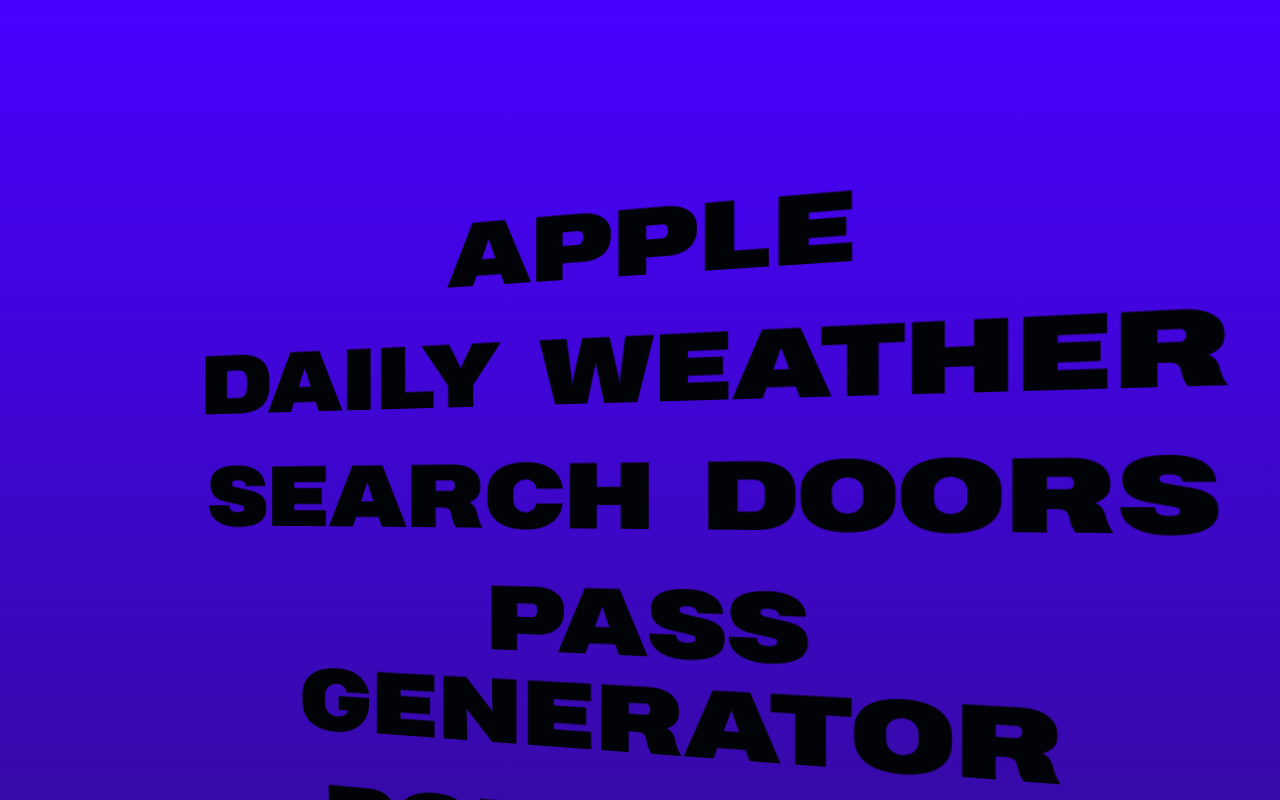
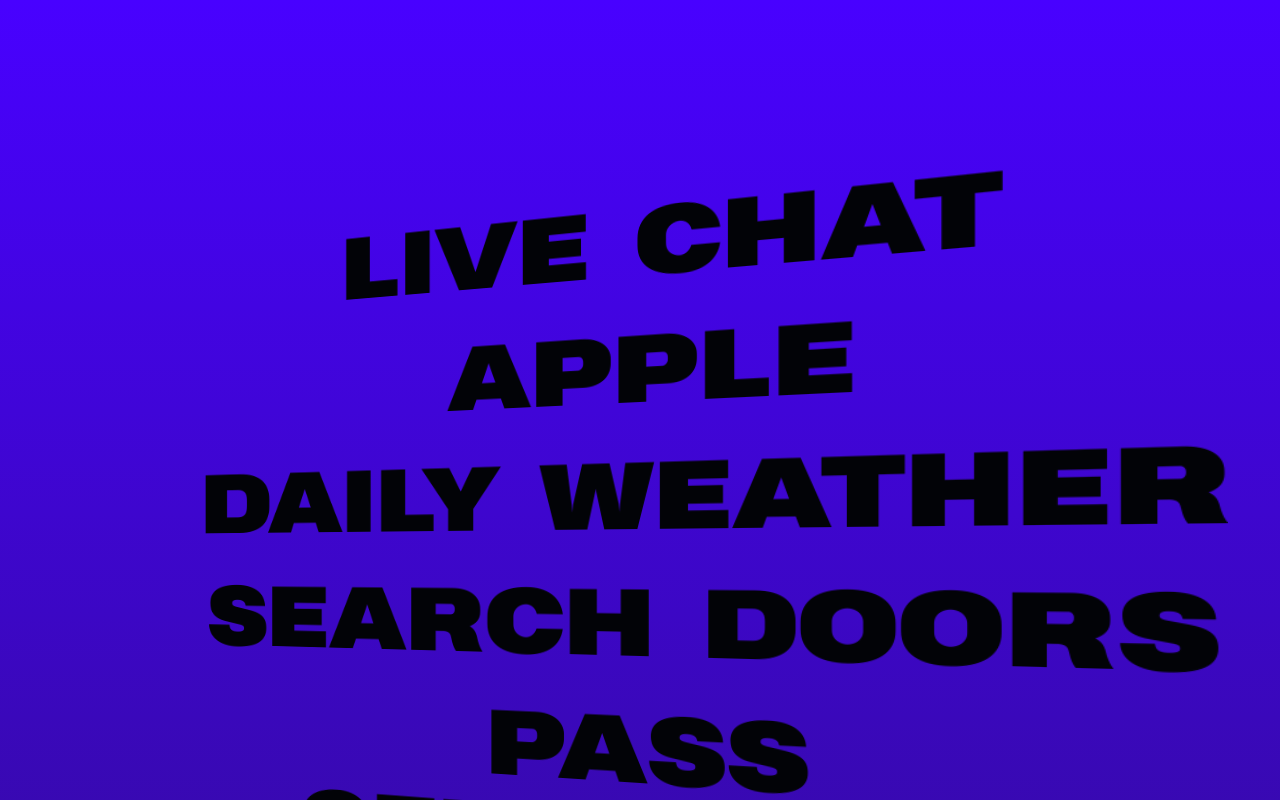
Before and after one commit to valdircaf/Portfolio-ver2, a React (Create React App) app: page /projects in a window 1280 px wide. Shown: the top 800 px of the page. Built offline with nearby package versions, Linux system fonts and the light colour scheme.

Commit message:
add live chat to projects page

```diff
--- a/src/Pages/Components/Menu Projects/MenuProjects.jsx
+++ b/src/Pages/Components/Menu Projects/MenuProjects.jsx
@@ -30,6 +30,14 @@ export default function MenuProjects() {
   return (
     <section className="container-menuProjects">
       <section className="links">
+        <NavLink onClick={(e) => {
+          submit(e);
+          handleClickNavigate('https://livechat-hkgu.onrender.com/');
+        }}
+        >
+          Live Chat
+
+        </NavLink>
         <NavLink onClick={(e) => {
           submit(e);
           handleClickNavigate('https://apple-market-liard.vercel.app/');
```
